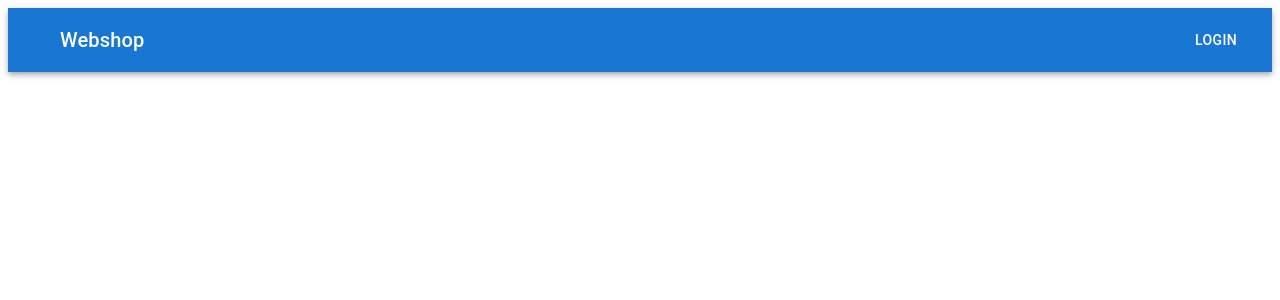
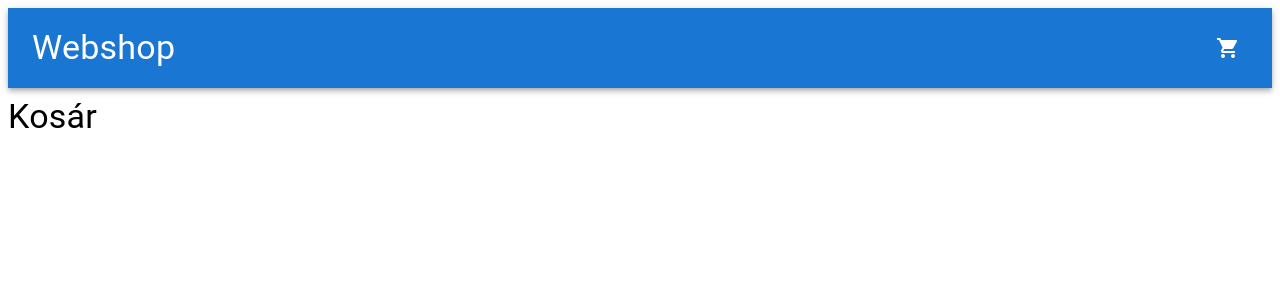
Before and after one commit to Mordai/PPKE-ITK-webprog-shop, a React (Vite) app: page /basket in a window 1280 px wide. Shown: the top 300 px of the page. Built offline with nearby package versions, Linux system fonts and the light colour scheme; the HTML template or start-up script is replaced by a standard one.

Commit message:
added initial cart

```diff
--- a/src/App.tsx
+++ b/src/App.tsx
@@ -1,28 +1,65 @@
-import {BrowserRouter, Route, Routes} from "react-router-dom";
+import { BrowserRouter, Route, Routes } from "react-router-dom";
 import Home from "./Home";
 import MainLayout from "./MainLayout";
 import TOS from "./TOS.tsx";
-import {useState} from "react";
+import { useState } from "react";
 import Basket from "./Basket.tsx";
-import {BasketItemData, ProductData} from "./Types.ts";
+import { BasketItemData, ProductData } from "./Types.ts";
 
-function App() {
-    const [basketContent,] = useState<BasketItemData[]>([])
+export default function App() {
+  const [basketContent, setBasketContent] = useState<BasketItemData[]>([]);
 
   const addToBasket = (_product: ProductData) => {
-        //setBasketContent([...basketContent, product])
+    const product = basketContent.find(
+      (item) => item.product.id === _product.id
+    );
+    if (!product) {
+      setBasketContent([...basketContent, { product: _product, quantity: 1 }]);
+    } else {
+      setBasketContent(
+        basketContent.map((item) => {
+          if (item.product.id === _product.id) {
+            return { ...item, quantity: item.quantity + 1 };
           }
+          return item;
+        })
+      );
+    }
+  };
+
+  const changeQuantity = (id: string, quantity: number) => {
+    setBasketContent(
+      basketContent.map((item) => {
+        if (item.product.id === id) {
+          return { ...item, quantity: quantity };
+        }
+        return item;
+      })
+    );
+  };
+
+  const totalQuantity = basketContent.reduce(
+    (item, acc) => item + acc.quantity,
+    0
+  );
+
   return (
     <BrowserRouter>
       <Routes>
-              <Route path={"/"}  element={<MainLayout/>}>
-                  <Route index element={<Home addToBasket={addToBasket}/>}/>
-                  <Route path={'basket'} element={<Basket basketData={basketContent}/>}/>
-                  <Route path={'tos'} element={<TOS/>}/>
+        <Route path={"/"} element={<MainLayout cartCount={totalQuantity} />}>
+          <Route index element={<Home addToBasket={addToBasket} />} />
+          <Route
+            path={"basket"}
+            element={
+              <Basket
+                basketData={basketContent}
+                changeQuantity={changeQuantity}
+              />
+            }
+          />
+          <Route path={"tos"} element={<TOS />} />
         </Route>
       </Routes>
     </BrowserRouter>
-  )
+  );
 }
-
-export default App
--- a/src/Basket.tsx
+++ b/src/Basket.tsx
@@ -1,9 +1,24 @@
-import {BasketItemData} from "./Types.ts";
+import { BasketItemData } from "./Types.ts";
+import CartItem from "./CartItem.tsx";
+import { Typography } from "@mui/material";
 
 type BasketProps = {
-    basketData: BasketItemData[]
+  basketData: BasketItemData[];
+  changeQuantity: (id: string, quantity: number) => void;
+};
+
+export default function Basket(props: BasketProps) {
+  console.log(props.basketData);
+  return (
+    <>
+      <Typography variant="h4">Kosár</Typography>
+      {props.basketData.map((item) => {
+        <CartItem
+          key={item.product.id}
+          basketItem={item}
+          changeQuantity={props.changeQuantity}
+        />;
+      })}
+    </>
+  );
 }
-export default function Basket(props: BasketProps) {
-    return <>
-        {props.basketData.map((item) => {item.product.name})}</>
-}
--- /dev/null
+++ b/src/CartItem.tsx
@@ -0,0 +1,38 @@
+import { BasketItemData } from "./Types";
+
+type CartItemProps = {
+  basketItem: BasketItemData;
+  changeQuantity: (id: string, quantity: number) => void;
+};
+
+export default function CartItem(props: CartItemProps) {
+  console.log(props.basketItem);
+  return (
+    // <div>
+    //   <p>{props.basketItem.product.name}</p>
+    //   <p>{props.basketItem.product.price}</p>
+    //   <p>{props.basketItem.quantity}</p>
+    //   <button
+    //     onClick={() =>
+    //       props.changeQuantity(
+    //         props.basketItem.product.id,
+    //         props.basketItem.quantity - 1
+    //       )
+    //     }
+    //   >
+    //     -
+    //   </button>
+    //   <button
+    //     onClick={() =>
+    //       props.changeQuantity(
+    //         props.basketItem.product.id,
+    //         props.basketItem.quantity + 1
+    //       )
+    //     }
+    //   >
+    //     +
+    //   </button>
+    // </div>
+    <>:)</>
+  );
+}
--- a/src/MainLayout.tsx
+++ b/src/MainLayout.tsx
@@ -1,28 +1,51 @@
-import {Outlet} from "react-router-dom";
-import {AppBar, Box, Button, IconButton, Toolbar, Typography} from "@mui/material";
+import { Outlet } from "react-router-dom";
+import {
+  AppBar,
+  Badge,
+  BadgeProps,
+  Box,
+  IconButton,
+  Toolbar,
+  Typography,
+  styled,
+} from "@mui/material";
+import { useNavigate } from "react-router-dom";
+import ShoppingCartIcon from "@mui/icons-material/ShoppingCart";
 
-export default function MainLayout() {
-    return(
+const StyledBadge = styled(Badge)<BadgeProps>(({ theme }) => ({
+  "& .MuiBadge-badge": {
+    right: -3,
+    top: 13,
+    border: `2px solid ${theme.palette.background.paper}`,
+    padding: "0 4px",
+  },
+}));
+
+export default function MainLayout(props: { cartCount: number }) {
+  const navigate = useNavigate();
+  return (
     <>
-        <Box component={'div'} sx={{ flexGrow: 1 }}>
-            <AppBar position="static">
+      <Box component={"div"} sx={{ flexGrow: 1, mb: 1 }}>
+        <AppBar position="static" sx={{ pt: 1, pb: 1 }}>
           <Toolbar>
-                    <IconButton
-                        size="large"
-                        edge="start"
-                        color="inherit"
-                        aria-label="menu"
-                        sx={{ mr: 2 }}
-                    >
-                    </IconButton>
-                    <Typography variant="h6" component="div" sx={{ flexGrow: 1 }}>
+            <Typography variant="h4" component="div" sx={{ flexGrow: 1 }}>
               Webshop
             </Typography>
-                    <Button color="inherit">Login</Button>
+            <IconButton
+              aria-label="cart"
+              color="inherit"
+              onClick={() => {
+                navigate("/basket");
+              }}
+            >
+              <StyledBadge badgeContent={props.cartCount} color="primary">
+                <ShoppingCartIcon />
+              </StyledBadge>
+            </IconButton>
           </Toolbar>
         </AppBar>
       </Box>
-        <Outlet/>
+      <Outlet />
     </>
-    )
+  );
 }
--- a/src/ProductCard.tsx
+++ b/src/ProductCard.tsx
@@ -1,13 +1,19 @@
-import {Button, Card, CardActions, CardContent, Typography} from "@mui/material";
-import ShoppingCartIcon from '@mui/icons-material/ShoppingCart';
-import {ProductData} from "./Types.ts";
+import {
+  Button,
+  Card,
+  CardActions,
+  CardContent,
+  Typography,
+} from "@mui/material";
+import ShoppingCartIcon from "@mui/icons-material/ShoppingCart";
+import { ProductData } from "./Types.ts";
 
 type ProductCardProps = {
   product: ProductData;
   addToBasket: (product: ProductData) => void;
-}
+};
 
-export default function ProductCard(props: ProductCardProps){
+export default function ProductCard(props: ProductCardProps) {
   return (
     <Card sx={{ minWidth: 275, mb: 2 }}>
       <CardContent>
@@ -17,13 +23,17 @@ export default function ProductCard(props: ProductCardProps){
         <Typography sx={{ mb: 1.5 }} color="text.secondary">
           {props.product.price.toLocaleString("hu")} Ft
         </Typography>
-                <Typography variant="body2">
-                    {props.product.stock} db
-                </Typography>
+        <Typography variant="body2">{props.product.stock} db</Typography>
       </CardContent>
       <CardActions>
-                <Button startIcon={<ShoppingCartIcon/>} size="small">Kosárba vele!</Button>
+        <Button
+          startIcon={<ShoppingCartIcon />}
+          size="small"
+          onClick={() => props.addToBasket(props.product)}
+        >
+          Kosárba vele!
+        </Button>
       </CardActions>
     </Card>
-    )
+  );
 }
```
Also changed, not shown: src/Types.ts (+9 -10 lines). Lines whose indentation alone changed are shown as unchanged.
